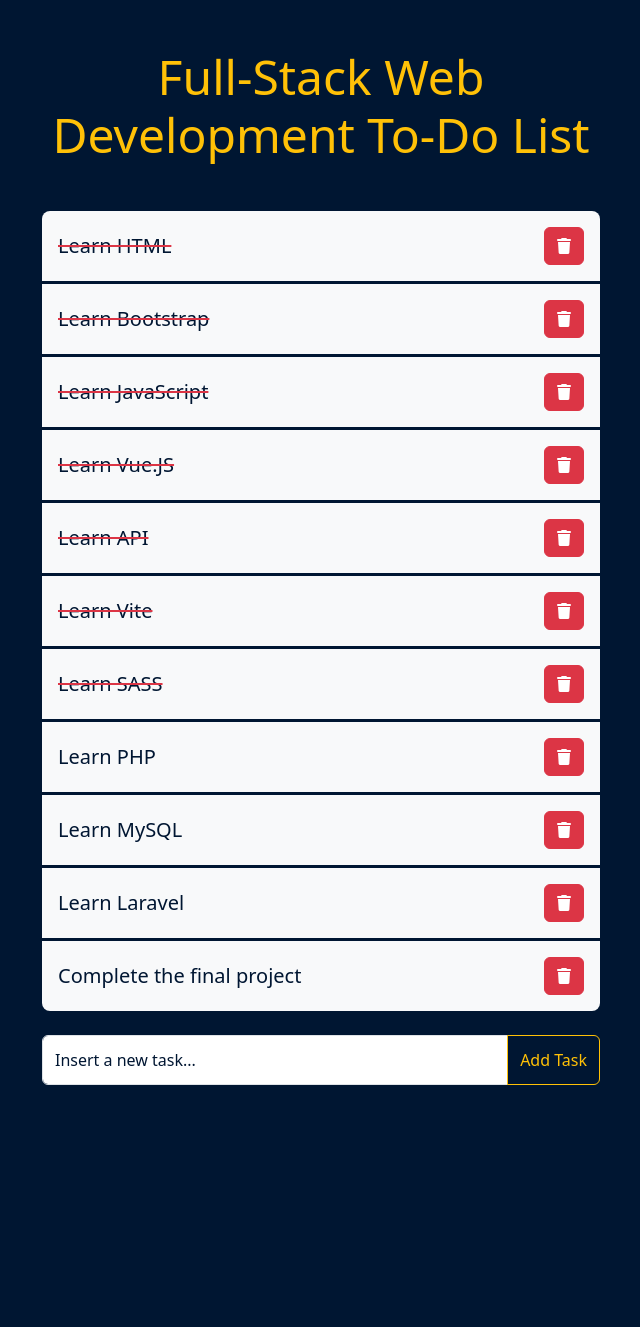
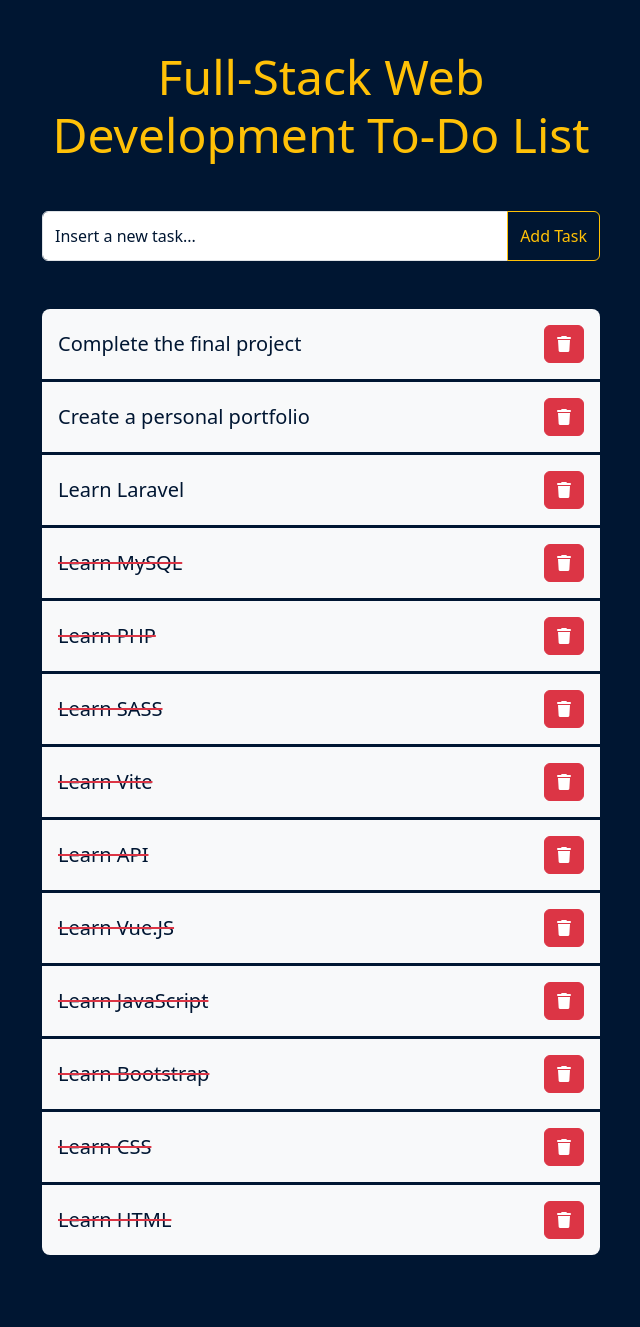
Before and after one commit to mattiavolpe/php-todo-list-json, a PHP site: page / in a window 1280 px wide. Shown: the whole page, without its empty margins (319-959 px from the left). Before the commit the page ends 1085 px from the top, so only its background shows below. Run offline with PHP 8.4, Linux system fonts and the light colour scheme.

Commit message:
MOVE new task on top of the list

```diff
--- a/assets/data/tasks.json
+++ b/assets/data/tasks.json
@@ -1 +1 @@
-[{"task":"Learn HTML","completed":true},{"task":"Learn Bootstrap","completed":true},{"task":"Learn JavaScript","completed":true},{"task":"Learn Vue.JS","completed":true},{"task":"Learn API","completed":true},{"task":"Learn Vite","completed":true},{"task":"Learn SASS","completed":true},{"task":"Learn PHP","completed":false},{"task":"Learn MySQL","completed":false},{"task":"Learn Laravel","completed":false},{"task":"Complete the final project","completed":false}]
+[{"task":"Complete the final project","completed":false},{"task":"Create a personal portfolio","completed":false},{"task":"Learn Laravel","completed":false},{"task":"Learn MySQL","completed":true},{"task":"Learn PHP","completed":true},{"task":"Learn SASS","completed":true},{"task":"Learn Vite","completed":true},{"task":"Learn API","completed":true},{"task":"Learn Vue.JS","completed":true},{"task":"Learn JavaScript","completed":true},{"task":"Learn Bootstrap","completed":true},{"task":"Learn CSS","completed":true},{"task":"Learn HTML","completed":true}]
--- a/index.php
+++ b/index.php
@@ -44,6 +44,11 @@
       <div class="container">
         <div class="py-5">
           <h1 class="text-warning text-center mb-5">Full-Stack Web Development To-Do List</h1>
+          <div class="input-group mb-5">
+            <input @keyup.enter="insertTask()" v-model.trim="newTask" type="text" class="form-control" placeholder="Insert a new task..." aria-label="Insert a new task..." aria-describedby="submit-button">
+            <button @click="insertTask()" class="btn btn-outline-warning" type="button" id="submit-button">Add Task</button>
+          </div>
+          <!-- /.input-group -->
           <ul class="list-unstyled text-dark rounded-3 bg-light mb-4">
             <li v-for="(task, index) in tasks" :class="task.completed ? 'completed' : ''" class="d-flex align-items-center justify-content-between p-3">
               <h5 @click="toggleState(index)" class="mb-0">{{ task.task }}</h5>
@@ -59,11 +64,6 @@
             </li>
           </ul>
           <!-- /.list-unstyled -->
-          <div class="input-group">
-            <input @keyup.enter="insertTask()" v-model.trim="newTask" type="text" class="form-control" placeholder="Insert a new task..." aria-label="Insert a new task..." aria-describedby="submit-button">
-            <button @click="insertTask()" class="btn btn-outline-warning" type="button" id="submit-button">Add Task</button>
-          </div>
-          <!-- /.input-group -->
         </div>
       </div>
       <!-- /.container -->
```
